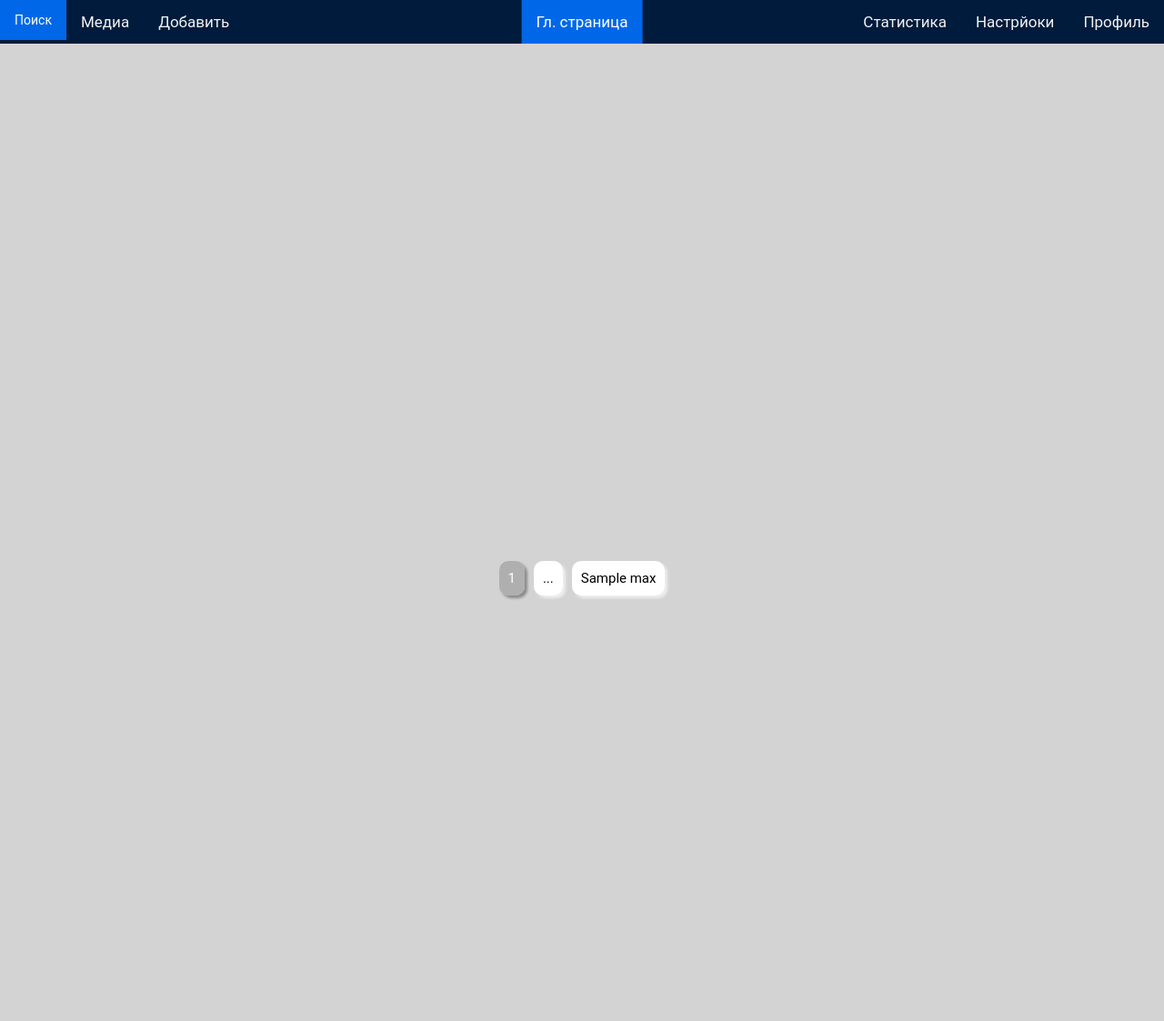
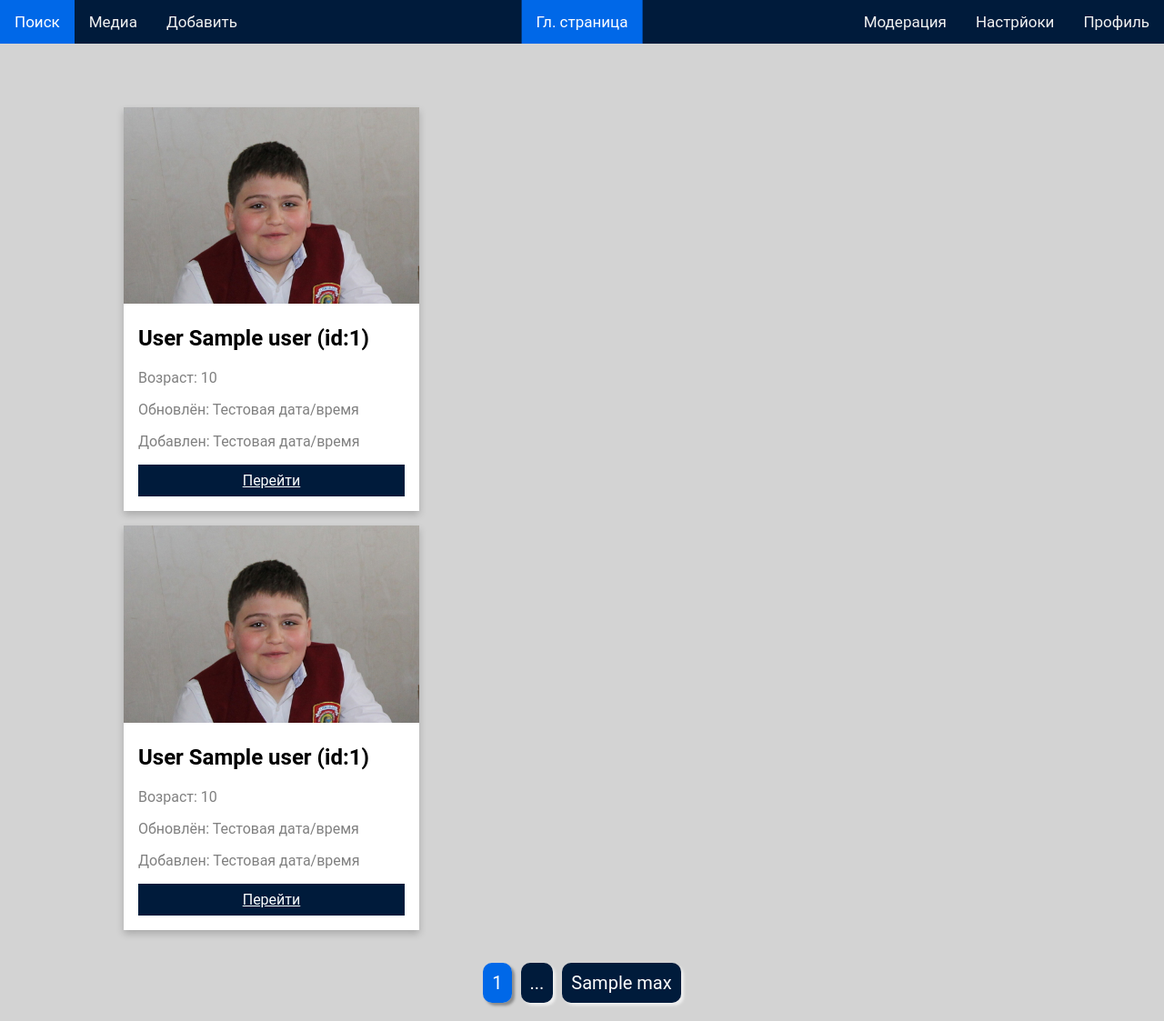
Before and after one commit to xskak228/PDB, a Flask app: template templates/main.html in a window 1280 px wide. Shown: the whole page at 91% size. Before the commit the page ends 659 px from the top, so only its background shows below. Run offline with Flask 3, Linux system fonts and the light colour scheme; the template is opened without the code that fills it: most values are stand-ins (such as "Sample title", 1, 10 or a date in 2020).

Commit message:
FrontEnd works add Users list

```diff
--- a/server.py
+++ b/server.py
@@ -73,22 +73,41 @@
 @app.route('/')
 def index():
     if current_user.is_authenticated:
-        if request.args.get('page'):
-            page = int(request.args.get('page'))
-            elements = 7
+        if request.args.get('p'):
+            page = int(request.args.get('p'))  # Current Page
+
+            # K elements in DB
+            db_sess = db_session_base.create_session()
+            elements = db_sess.query(Main).all()
+            elements = int(len(elements))
+
+            # Max Page
             max = elements / 6
-            if max > round(max):
-                max = round(max) + 1
-            else:
-                max = 1
-            elem = min(elements - (page - 1) * 6, 6)
+            max = round(max) + 1 if max > round(max) else round(max)
+
+            elem = min(elements - (page - 1) * 6, 6)  # Elements in current page
+
+            # Redirect if current page is not available
             if page > max:
-                return redirect("/?page=" + str(max))
-            return render_template("main.html", page=page, max=max, elem=elem)
-        return redirect("/?page=1")
+                return redirect("/?p=" + str(max))
+
+            offset = (page - 1) * 6     # Offset for take id
+
+            db_sess = db_session_base.create_session()
+            user = db_sess.query(Main).filter(Main.id > offset, Main.id <= offset + elem)
+
+            return render_template("main.html", page=page, max=max, elem=elem, users=user)
+        return redirect("/?p=1")
     else:
         return redirect("login")
 
+
+@app.route('/OutBase/MainDataBaseInformation/id<id>NoMod/<InfPage>')
+def DataBase(id, InfPage):
+    if InfPage == "MainInformation":
+        return f"""Вы находитесь на странице '{InfPage}' пользователя с ID: {id}"""
+    else:
+        return f"""Ошибка"""
 
 def main():
     db_session_base.global_init("db/base.db")
--- /dev/null
+++ b/static/css/main_style.css
@@ -0,0 +1,88 @@
+
+.content_6x {
+    width: 80%;
+    height: 94%;
+}
+*, *:before, *:after {
+  box-sizing: inherit;
+}
+
+.column {
+  float: left;
+  width: 33.3%;
+  margin-bottom: 16px;
+  padding: 0 8px;
+}
+
+@media screen and (max-width: 860px) {
+  .column {
+    width: 100%;
+    display: block;
+  }
+}
+
+.card {
+  box-shadow: 0 4px 8px 0 rgba(0, 0, 0, 0.2);
+  background-color: white;
+}
+
+.container {
+  padding: 0 16px;
+}
+
+.container::after, .row::after {
+  content: "";
+  background-color: #0068e8;
+  clear: both;
+  display: table;
+}
+
+.title {
+  color: grey;
+}
+
+.button {
+  border: none;
+  outline: 0;
+  display: inline-block;
+  padding: 8px;
+  color: white;
+  background-color: #001b3b;
+  text-align: center;
+  cursor: pointer;
+  width: 100%;
+}
+
+.button:hover {
+  background-color: #0068e8;
+}
+
+.scroll{
+    margin-top: 30px;
+    margin-bottom: 30px;
+}
+
+.scroll_page {
+    padding: 10px;
+    margin-left: 3px;
+    margin-right: 3px;
+
+    background-color: #001b3b;
+
+    color: white;
+    font-size: 20px;
+
+    border-radius: 10px;
+    box-shadow: 3px 3px 3px #eee;
+
+    text-decoration: none;
+}
+
+#current_page{
+    background-color: #0068e8;
+    color: white;
+
+    border-radius: 10px;;
+    box-shadow: 3px 3px 3px #8b8b8b;
+
+}
--- a/static/css/style.css
+++ b/static/css/style.css
@@ -110,21 +110,6 @@
   float: right;
 }
 
-.card {
-    background-color: red;
-    height: 500px;
-
-    padding: 5%
-}
-
-
-
-a:active, a:hover, a {
-    font-size: 14px;
-    text-decoration: none;
-    color: white;
-}
-
 
 .content {
     padding-top: 70px;
@@ -138,149 +123,10 @@
     background-color: lightgray;
 }
 
-.login_form {
-    background-color: white;
 
-    padding: 20px;
-    height: 400px;
-    width: 350px;
-    min-width: 350px;
-    max-width: 350px;
-
-    border-radius: 20px;
-    box-shadow: 5px 5px 5px #eee;
-
-    display: flex;
-    flex-direction: column;
-    align-items: center;
-}
-
-#form_login {
-    height: 100%;
-    width: 300px;
-    max-width: 300px;
-    display: flex;
-    flex-direction: column;
-    align-content: space-between;
-
-}
-
-
-
-#form_login_submit {
-
-    width: 300px;
-    height: 35px;
-
-	background: #B9DFFF;
-	color: #fff;
-	border: 1px solid #eee;
-	border-radius: 20px;
-	box-shadow: 5px 5px 5px #eee;
-	text-shadow: none;
-}
-
-#form_login_submit:hover {
-	background: #001b3b;
-	color: #fff;
-	border: 1px solid #eee;
-	border-radius: 20px;
-	box-shadow: 5px 5px 5px #eee;
-	text-shadow: none;
-}
-
-#form_email{
-
-    width: 300px;
-    max-width: 267px;
-    height: 40px;
-
-    padding-left: 15px;
-    padding-right: 15px;
-
-    background-color: #f2f2f2;
-    border: 1px solid #eee;
-	border-radius: 10px;
-	box-shadow: 5px 5px 5px #eee;
-	text-shadow: none;
-}
-
-.content_6x {
-    width: 80%;
-    height: 94%;
-}
-
-
-
-.card .photo {
-    background-color: white;
-
-    width: 100%;
-    height: 70%;
-}
-
-.card .photo img {
-    height: 100%
-
-}
-
-.column {
-  float: left;
-
-  width: 400px;
-  min-width: 230px;
-  min-height: 200px;
-
-  margin-bottom: 16px;
-  padding: 0 8px;
-}
-
-.scroll{
-    margin-top: -100px;
-}
-
-.scroll_page {
-    padding: 10px;
-    margin-left: 3px;
-    margin-right: 3px;
-
-    background-color: white;
-
-    color: black;
-    font-size: 15px;
-
-    border-radius: 10px;;
-    box-shadow: 3px 3px 3px #eee;
-}
-
-#current_page{
-    background-color: #afafaf;
-    color: white;
-
-    border-radius: 10px;;
-    box-shadow: 3px 3px 3px #8b8b8b;
-
-}
-
-/* Clear floats */
-.container::after, .row::after {
-    content: "";
-    clear: both;
-    display: table;
-}
 
 /* Responsive navigation menu (for mobile devices) */
 @media screen and (max-width: 860px) {
-
-    .column {
-        width: 230px; !important
-        background-color: blue;
-        min-height: 200px;
-        }
-
-    .card {
-        height: 300px;
-        }
 
     .topnav{
         display: None;
--- a/templates/base.html
+++ b/templates/base.html
@@ -37,7 +37,7 @@
             <a href="/search">Поиск</a>
             <a href="/media">Медиа файлы</a>
             <a href="/add">Добавить</a>
-            <a href="/statistics">Статистика</a>
+            <a href="/moderators">Модерация</a>
             <a href="/settings">Настрйоки</a>
             <a href="/profile">Профиль</a>
 
@@ -54,9 +54,10 @@
         <a href="/media">Медиа</a>
         <a href="/add">Добавить</a>
 
+
          <!-- Right-aligned links -->
         <div class="topnav-right">
-            <a href="/statistics">Статистика</a>
+            <a href="/moderators">Модерация</a>
             <a href="/settings">Настрйоки</a>
             <a href="/profile">Профиль</a>
         </div>
--- a/templates/login.html
+++ b/templates/login.html
@@ -1,6 +1,7 @@
 {% extends "base.html" %}
 
 {% block content %}
+<link rel="stylesheet" href="../static/css/login_style.css">
 <div class="login_form">
     <h1>Авторизация</h1>
     <form action="" method="post" id="form_login">
--- a/templates/main.html
+++ b/templates/main.html
@@ -1,44 +1,86 @@
 {% extends "base.html" %}
 
 {% block content %}
+<link rel="stylesheet" href="../static/css/main_style.css">
 <div class="content_6x">
-    <div class="row">
-            {% for i in range(elem) %}
+    {% if elem <= 3 %}
+        <div class="row">
+            {% for i in users %}
                 <div class="column">
                     <div class="card">
-                        <div class="photo">123</div>
+                        <img src="{{ url_for('static', filename='img/test1.jpg') }}" alt="Щипунов Андрей" style="width:100%">
+                        <div class="container">
+                            <h2>{{i.surname}} {{i.name}} (id:{{ i.id }})</h2>
+                            <p class="title">Возраст: {{i.age}}</p>
+                            <p class="title">Обновлён: Тестовая дата/время</p>
+                            <p class="title">Добавлен: Тестовая дата/время</p>
+                            p><a href="OutBase/MainDataBaseInformation/id{{ i.id }}NoMod/MainInformation" class="button">Перейти</a></p>
+                        </div>
                     </div>
                 </div>
             {% endfor %}
-    </div>
-
+        </div>
+    {% else %}
+        <div class="row">
+            {% for i in users[:3] %}
+                <div class="column">
+                    <div class="card">
+                        <img src="{{ url_for('static', filename='img/test1.jpg') }}" alt="Щипунов Андрей" style="width:100%">
+                        <div class="container">
+                            <h2>{{i.surname}} {{i.name}} (id:{{ i.id }})</h2>
+                            <p class="title">Возраст: {{i.age}}</p>
+                            <p class="title">Обновлён: Тестовая дата/время</p>
+                            <p class="title">Добавлен: Тестовая дата/время</p>
+                            <p><a href="OutBase/MainDataBaseInformation/id{{ i.id }}NoMod/MainInformation" class="button">Перейти</a></p>
+                        </div>
+                    </div>
+                </div>
+            {% endfor %}
+        </div>
+        <div class="row">
+            {% for i in users[3:] %}
+               <div class="column">
+                    <div class="card">
+                        <img src="{{ url_for('static', filename='img/test1.jpg') }}" alt="Щипунов Андрей" style="width:100%">
+                        <div class="container">
+                            <h2>{{i.surname}} {{i.name}} (id:{{ i.id }})</h2>
+                            <p class="title">Возраст: {{i.age}}</p>
+                            <p class="title">Обновлён: Тестовая дата/время</p>
+                            <p class="title">Добавлен: Тестовая дата/время</p>
+                            <p><a href="OutBase/MainDataBaseInformation/id{{ i.id }}NoMod/MainInformation" class="button">Перейти</a></p>
+                        </div>
+                    </div>
+                </div>
+            {% endfor %}
+        </div>
+    {% endif %}
 
 </div>
 <div class="scroll">
     {% if page >= 3 %}
-        <a href="?page=1" class="scroll_page">1</a>
-        <a href="?page=1" class="scroll_page">...</a>
+        <a href="?p=1" class="scroll_page">1</a>
+        <a href="?p=1" class="scroll_page">...</a>
     {% endif %}
 
     {% if page >= 2 %}
-        <a href="?page={{ page - 1 }}" class="scroll_page">{{ page - 1}}</a>
-        <a href="?page={{ page }}" class="scroll_page" id="current_page">{{ page }}</a>
+        <a href="?p={{ page - 1 }}" class="scroll_page">{{ page - 1}}</a>
+        <a href="?p={{ page }}" class="scroll_page" id="current_page">{{ page }}</a>
         {% if max >= page + 1 %}
-            <a href="?page={{ page + 1 }}" class="scroll_page">{{ page + 1 }}</a>
+            <a href="?p={{ page + 1 }}" class="scroll_page">{{ page + 1 }}</a>
         {% endif %}
     {% else %}
-        <a href="?page={{ page }}" class="scroll_page" id="current_page">{{ page }}</a>
+        <a href="?p={{ page }}" class="scroll_page" id="current_page">{{ page }}</a>
         {% if max >= page + 1 %}
-            <a href="?page={{ page + 1 }}" class="scroll_page">{{ page + 1 }}</a>
+            <a href="?p={{ page + 1 }}" class="scroll_page">{{ page + 1 }}</a>
         {% endif %}
         {% if max >= page + 2 %}
-            <a href="?page={{ page + 2 }}" class="scroll_page">{{ page + 2 }}</a>
+            <a href="?p={{ page + 2 }}" class="scroll_page">{{ page + 2 }}</a>
         {% endif %}
     {% endif%}
 
     {% if page <= max - 2 %}
-        <a href="?page={{ max }}" class="scroll_page">...</a>
-        <a href="?page={{ max }}" class="scroll_page">{{ max }}</a>
+        <a href="?p={{ max }}" class="scroll_page">...</a>
+        <a href="?p={{ max }}" class="scroll_page">{{ max }}</a>
     {% endif %}
 </div>
 {% endblock %}
```
Also changed, not shown: static/css/login_style.css (added, +65 -0 lines), test.py (+3 -12 lines), db/base.db, static/img/test1.jpg (added).
